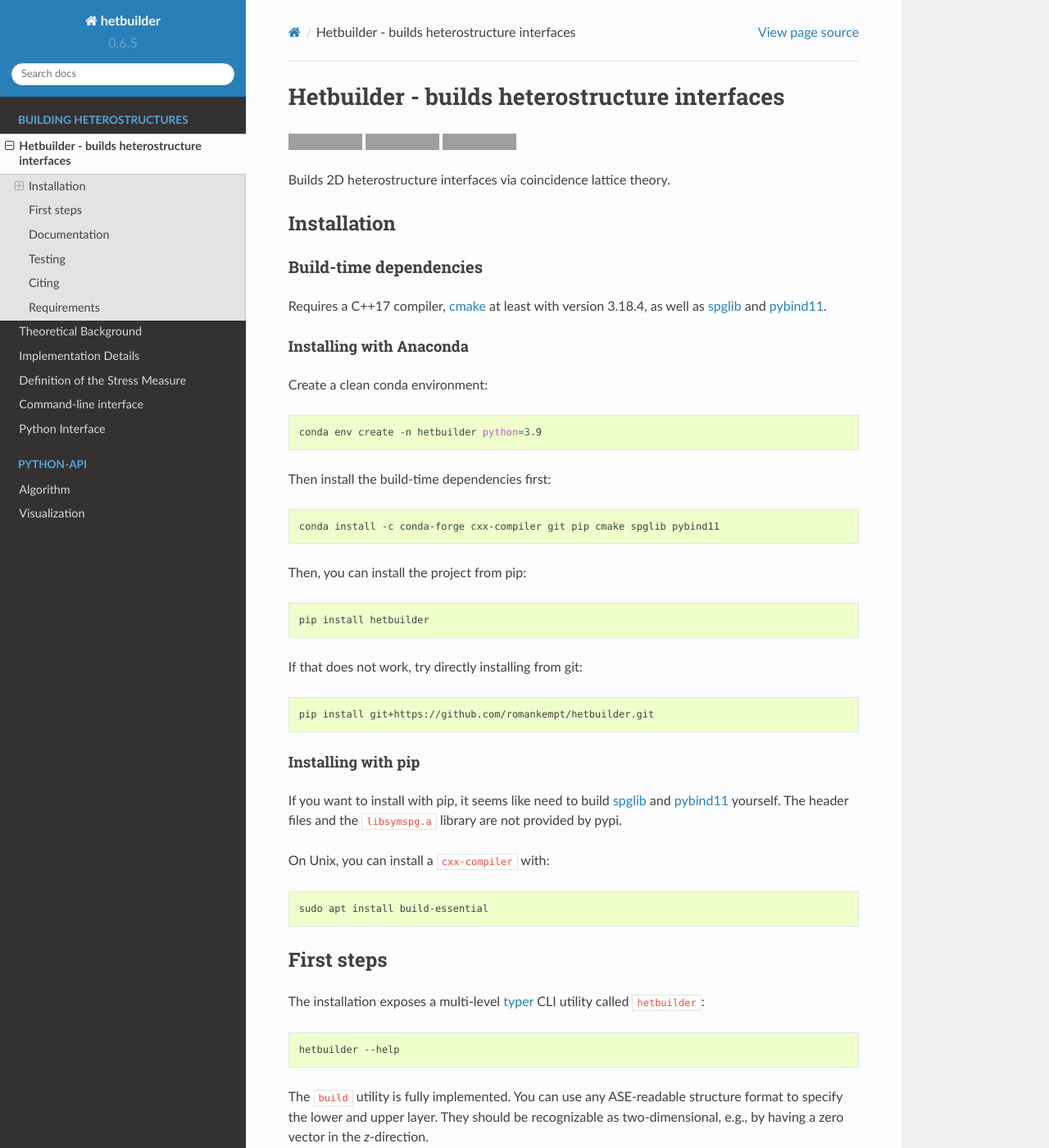
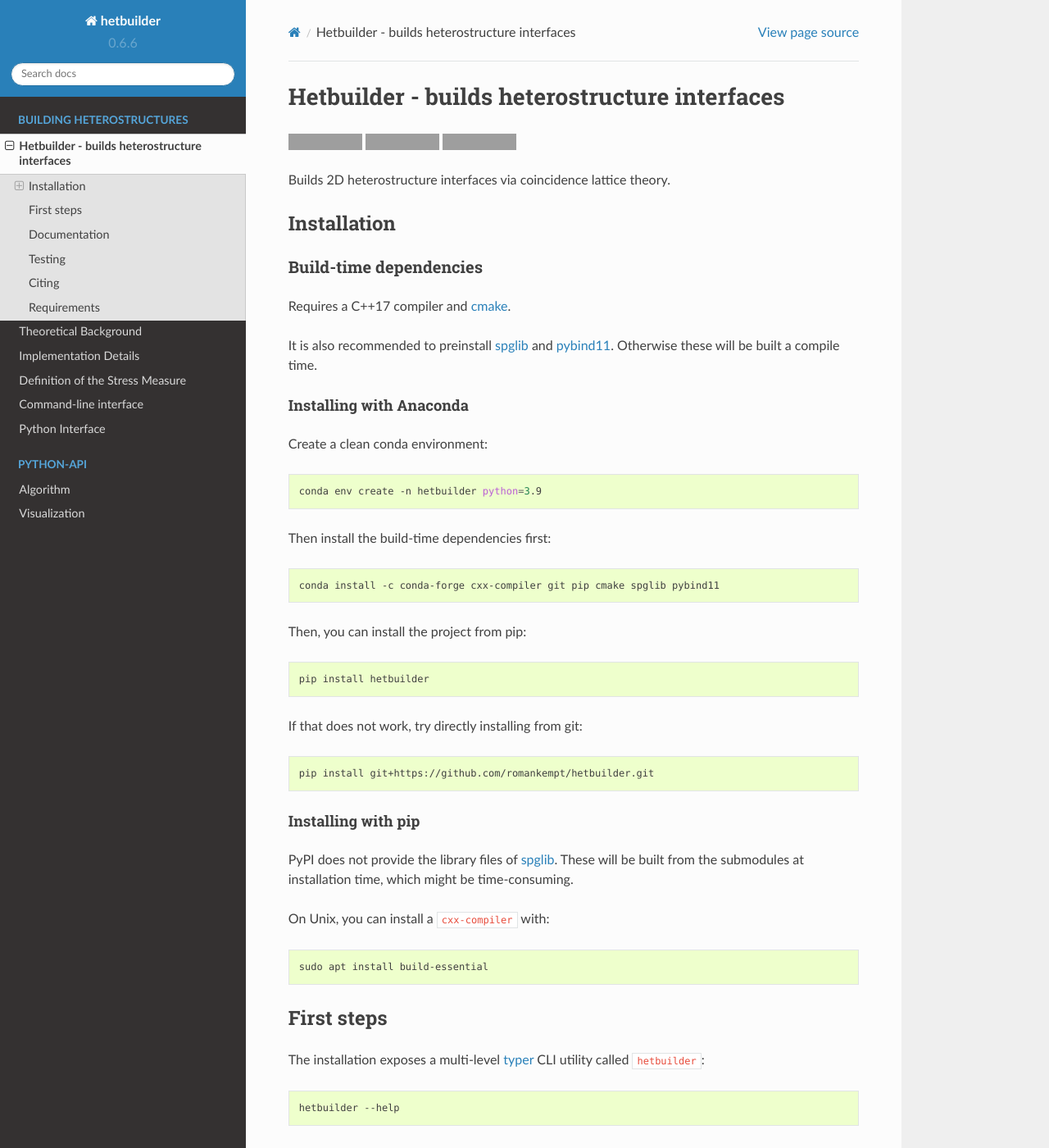
Before and after one commit to romankempt/hetbuilder, a Sphinx documentation site: the page built from docs/intro.md, in a window 1280 px wide and 1400 px high. Shown: the whole window at 82% size. Built offline with Sphinx 7.4.7 and the Read the Docs theme 2.0.0, drawn with Linux system fonts in a browser that asks for light colours; some of the changed text lies outside the part shown; grey boxes are pictures that could not be loaded.

````diff
--- a/docs/intro.md
+++ b/docs/intro.md
@@ -10,7 +10,10 @@
 
 ### Build-time dependencies
 
-Requires a C++17 compiler, [cmake](https://cmake.org/) at least with version 3.18.4, as well as [spglib](https://atztogo.github.io/spglib/python-spglib.html) and [pybind11](https://github.com/pybind/pybind11).
+Requires a C++17 compiler and [cmake](https://cmake.org/).
+
+It is also recommended to preinstall [spglib](https://atztogo.github.io/spglib/python-spglib.html) and [pybind11](https://github.com/pybind/pybind11).
+Otherwise these will be built a compile time.
 
 #### Installing with Anaconda
 
@@ -36,7 +39,7 @@
 
 #### Installing with pip
 
-If you want to install with pip, it seems like need to build [spglib](https://atztogo.github.io/spglib/python-spglib.html) and [pybind11](https://github.com/pybind/pybind11) yourself. The header files and the `libsymspg.a` library are not provided by pypi.
+PyPI does not provide the library files of [spglib](https://atztogo.github.io/spglib/python-spglib.html). These will be built from the submodules at installation time, which might be time-consuming.
 
 On Unix, you can install a `cxx-compiler` with:
 ```bash
--- a/hetbuilder/__init__.py
+++ b/hetbuilder/__init__.py
@@ -7,7 +7,7 @@
 if sys.version_info[0] == 2:
     raise ImportError("Requires Python3. This is Python2.")
 
-__version__ = "0.6.5"
+__version__ = "0.6.6"
 
 PROJECT_ROOT_DIR = Path(__file__).absolute().parent
 
````
Also changed, not shown: other parts of docs/intro.md (+4 -0 lines), README.md (+5 -2 lines), 2 other files.
